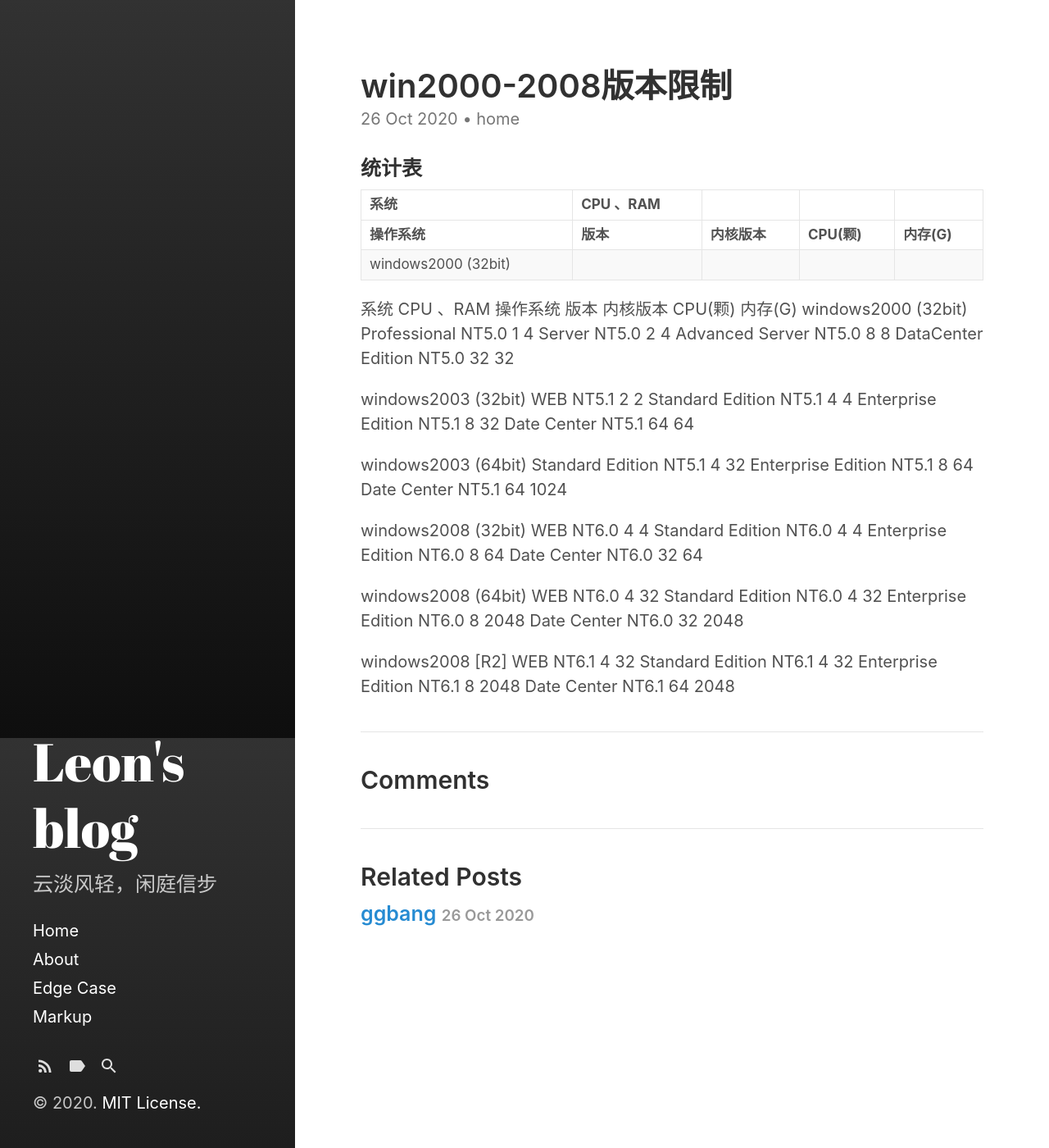
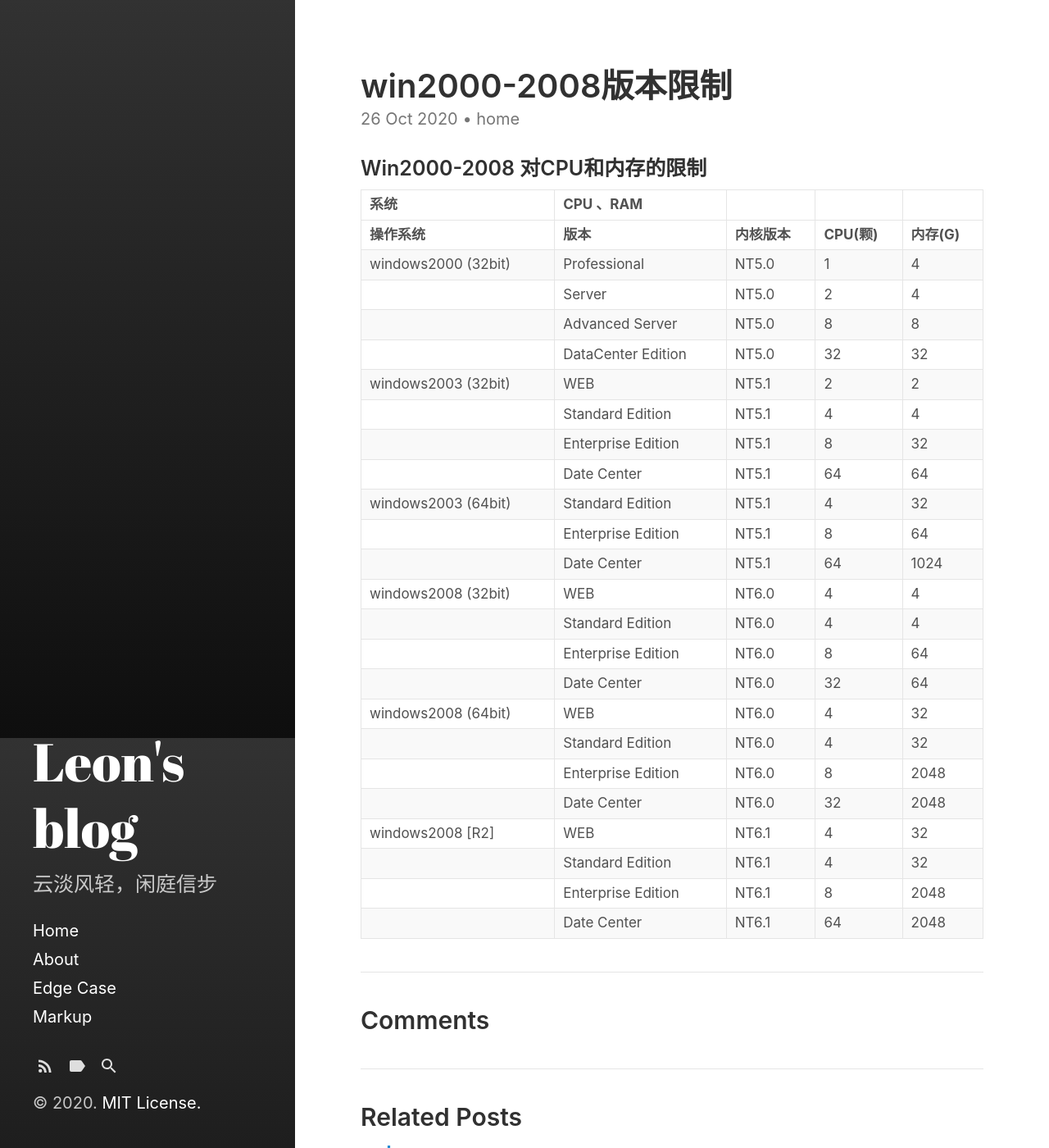
Before and after one commit to WnLeon/blog, a Jekyll site: the page built from _posts/2020-10-26-win2000至2008版本限制.md, in a window 1280 px wide and 1400 px high. Shown: the whole window at 82% size. Built offline with Jekyll 4.4.1, drawn with Linux system fonts in a browser that asks for light colours.

Commit message:
some change about posts2020/10/26

```diff
--- a/_posts/2020-10-26-win2000至2008版本限制.md
+++ b/_posts/2020-10-26-win2000至2008版本限制.md
@@ -4,47 +4,31 @@ title: win2000-2008版本限制
 categories: home
 ---
 
-### 统计表
+### Win2000-2008 对CPU和内存的限制
 
-| 系统     | CPU 、RAM |         |         |    |
-| 操作系统 | 版本      | 内核版本 | CPU(颗) |  内存(G)  |
-|:--------|:----------|:---------|:--------|:---|
-| windows2000 (32bit)        |           |          |         |    |
-
-系统			CPU 、RAM
-操作系统	版本	内核版本	CPU(颗)	内存(G)
-windows2000 (32bit)	Professional	NT5.0	1	4
-	Server	NT5.0	2	4
-	Advanced Server	NT5.0	8	8
-	DataCenter Edition	NT5.0	32	32
-
-
-windows2003  (32bit)	WEB	NT5.1	2	2
-	Standard Edition	NT5.1	4	4
-	Enterprise Edition	NT5.1	8	32
-	Date Center	NT5.1	64	64
-
-
-windows2003  (64bit)	Standard Edition	NT5.1	4	32
-	Enterprise Edition	NT5.1	8	64
-	Date Center	NT5.1	64	1024
-
-
-windows2008  (32bit)	WEB	NT6.0	4	4
-	Standard Edition	NT6.0	4	4
-	Enterprise Edition	NT6.0	8	64
-	Date Center	NT6.0	32	64
-
-
-
-windows2008  (64bit)	WEB	NT6.0	4	32
-	Standard Edition	NT6.0	4	32
-	Enterprise Edition	NT6.0	8	2048
-	Date Center	NT6.0	32	2048
-
-
-
-windows2008   [R2]	WEB	NT6.1	4	32
-	Standard Edition	NT6.1	4	32
-	Enterprise Edition	NT6.1	8	2048
-	Date Center	NT6.1	64	2048
+| 系统                 | CPU 、RAM                  |
+| 操作系统              | 版本                 | 内核版本 | CPU(颗) | 内存(G) |
+|:---------------------|:---------------------|:--------|:--------|:--------|
+| windows2000 (32bit)  | Professional         | NT5.0   | 1       | 4       |
+|                      | Server               | NT5.0   | 2       | 4       |
+|                      | Advanced Server      | NT5.0   | 8       | 8       |
+|                      | DataCenter   Edition | NT5.0   | 32      | 32      |
+| windows2003  (32bit) | WEB                  | NT5.1   | 2       | 2       |
+|                      | Standard Edition     | NT5.1   | 4       | 4       |
+|                      | Enterprise Edition   | NT5.1   | 8       | 32      |
+|                      | Date Center          | NT5.1   | 64      | 64      |
+| windows2003  (64bit) | Standard Edition     | NT5.1   | 4       | 32      |
+|                      | Enterprise Edition   | NT5.1   | 8       | 64      |
+|                      | Date Center          | NT5.1   | 64      | 1024    |
+| windows2008  (32bit) | WEB                  | NT6.0   | 4       | 4       |
+|                      | Standard Edition     | NT6.0   | 4       | 4       |
+|                      | Enterprise Edition   | NT6.0   | 8       | 64      |
+|                      | Date Center          | NT6.0   | 32      | 64      |
+| windows2008  (64bit) | WEB                  | NT6.0   | 4       | 32      |
+|                      | Standard Edition     | NT6.0   | 4       | 32      |
+|                      | Enterprise Edition   | NT6.0   | 8       | 2048    |
+|                      | Date Center          | NT6.0   | 32      | 2048    |
+| windows2008   [R2]   | WEB                  | NT6.1   | 4       | 32      |
+|                      | Standard Edition     | NT6.1   | 4       | 32      |
+|                      | Enterprise Edition   | NT6.1   | 8       | 2048    |
+|                      | Date Center          | NT6.1   | 64      | 2048    |
```
